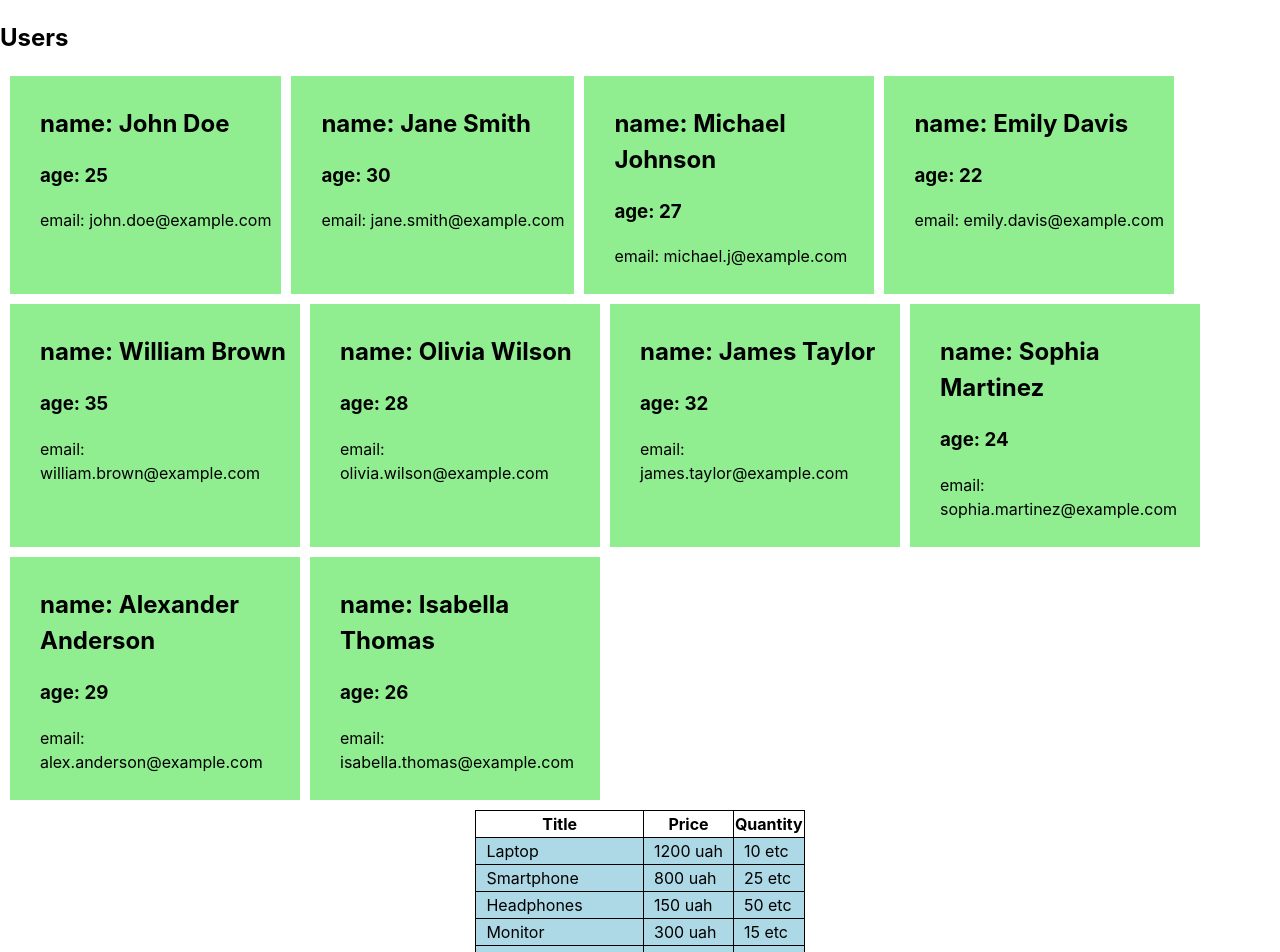
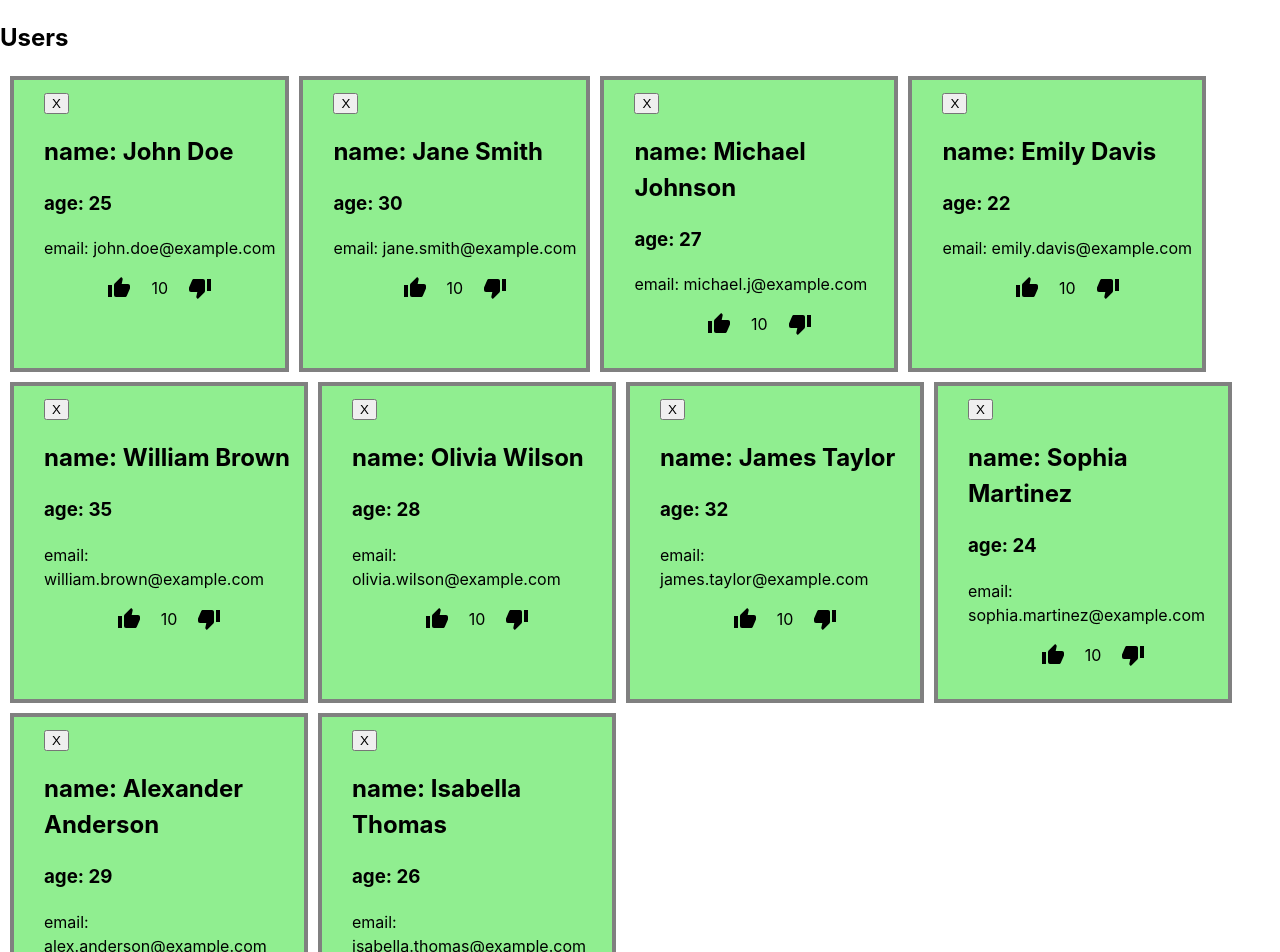
Before and after one commit to Oleksandrenko-Artem/react-practice-18-09-2024, a React (Vite) app: page / in a window 1280 px wide. Shown: the top 952 px of the page. Built offline with nearby package versions, Linux system fonts and the light colour scheme.

Commit message:
Update UserProfile and Product

```diff
--- a/package.json
+++ b/package.json
@@ -10,6 +10,8 @@
     "preview": "vite preview"
   },
   "dependencies": {
+    "@mdi/js": "^7.4.47",
+    "@mdi/react": "^1.6.1",
     "react": "^18.3.1",
     "react-dom": "^18.3.1"
   },
--- a/src/App.jsx
+++ b/src/App.jsx
@@ -1,11 +1,11 @@
-import ProductsTable from "./components/ProductsTable/ProductsTable";
+// import ProductsTable from "./components/ProductsTable/ProductsTable";
 import UserSection from "./components/UserSection/UserSection";
 
 function App() {
 
   return <>
     <UserSection />
-    <ProductsTable/>
+    {/* <ProductsTable/> */}
   </>
 }
 
--- a/src/components/Product/Product.jsx
+++ b/src/components/Product/Product.jsx
@@ -1,8 +1,12 @@
 import './Product.css'
+import { useState } from 'react';
 const Product = (props) => {
-    const {product: {title, quantity, price}} = props;
+    const { product: { title, quantity, price } } = props;
+    const [productColor, setProductColor] = useState(false);
+    const productSelect = productColor ? 'red' : 'black';
+    const changeProductColor = () => {setProductColor(true)};
     return (
-        <tr className='product'>
+        <tr onClick={changeProductColor} className='product' style={{color: productSelect}}>
             <td className='product-properties'>{title}</td>
             <td className='product-properties'>{price} uah</td>
             <td className='product-properties'>{quantity} etc</td>
--- a/src/components/UserProfile/UserProfile.jsx
+++ b/src/components/UserProfile/UserProfile.jsx
@@ -1,12 +1,42 @@
+import { useState } from 'react';
+import Icon from '@mdi/react';
+import { mdiThumbUp, mdiThumbDown } from '@mdi/js';
 import styles from './UserProfile.module.css'
 
 const UserProfile = (props) => {
-    const {user:{name="Anonim", age="0", email="anonim@gmail.com"}} = props;
+    const { user: { name = "Anonim", age = "0", email = "anonim@gmail.com" } } = props;
+    const [isSelect, setIsSelect] = useState(false);
+    const [amount, setAmount] = useState(10);
+    const [isDelete, setIsDelete] = useState(false);
+    const borderSelect = isSelect ? '4px solid blue' : '4px solid gray';
+    const changeIsSelect = () => { setIsSelect(!isSelect) };
+    const addLike = (event) => {
+        event.stopPropagation();
+        setAmount(amount + 1)
+    };
+    const subLike = (event) => {
+        event.stopPropagation();
+        if (amount > 0) {
+            setAmount(amount - 1);
+        } else {
+            setAmount(0);
+        };
+    };
+    const changeIsDelete = () => {
+        setIsDelete(true);
+    };
+    if (isDelete) return null;
     return (
-        <article className={styles['user-profile']}>
+        <article onClick={changeIsSelect} className={styles['user-profile']} style={{ border: borderSelect }}>
+            <button onClick={changeIsDelete}>X</button>
             <h2>name: {name}</h2>
             <h3>age: {age}</h3>
             <p>email: {email}</p>
+            <p className={styles.flex}>
+                <span onClick={addLike}><Icon path={mdiThumbUp} size={1}/></span>
+                <span className={styles.amount}>{amount}</span>
+                <span onClick={subLike}><Icon path={mdiThumbDown} size={1}/></span>
+            </p>
         </article>
     );
 }
--- a/src/components/UserProfile/UserProfile.module.css
+++ b/src/components/UserProfile/UserProfile.module.css
@@ -6,3 +6,10 @@
     background-color: lightgreen;
     max-width: 250px;
 }
+.flex{
+    display: flex;
+    justify-content: center;
+}
+.amount{
+    padding: 0 20px;
+}
```
Also changed, not shown: 1 other file (tests, documents, lock files or other folders).
